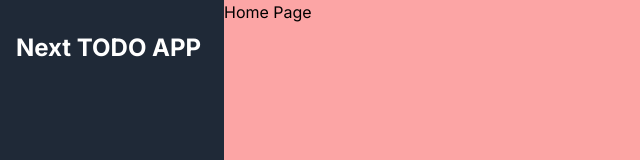
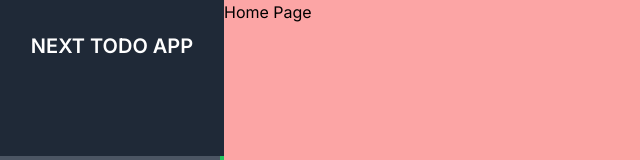
Before and after one commit to Kroro1208/next-todo-app, a Next.js app: page / in a window 1280 px wide. Shown: the top 160 px of the page, without its empty margins (0-640 px from the left). Built offline with nearby package versions, Linux system fonts and the light colour scheme.

Commit message:
型エイリアス使用した

```diff
--- a/src/components/SideMenu/ SideMenu.tsx
+++ b/src/components/SideMenu/ SideMenu.tsx
@@ -1,14 +1,14 @@
 import NavList from "./NavList/NavList"
 
-const  SideMenu = () => {
+const SideMenu = () => {
   return (
     <div className="w-56 pt-8 bg-gray-800 text-white">
       <div>
-        <h1 className="px-4 text-2xl font-bold">Next TODO APP</h1>
+        <h1 className="px-2 text-xl font-semibold text-center">NEXT TODO APP</h1>
         <NavList />
       </div>
     </div>
   )
 }
 
-export default  SideMenu
+export default SideMenu
--- a/src/components/SideMenu/NavList/NavItem/NavaItem.tsx
+++ b/src/components/SideMenu/NavList/NavItem/NavaItem.tsx
@@ -9,7 +9,7 @@ interface NavItemProps {
     icon: React.ReactNode;
 }
 
-const NavaItem: React.FC<NavItemProps> = ({ label, link, icon }) => {
+const NavaItem = ({ label, link, icon }: NavItemProps) => {
     const pathname = usePathname();
   return (
     <Link href={link}
--- a/src/components/SideMenu/NavList/NavList.tsx
+++ b/src/components/SideMenu/NavList/NavList.tsx
@@ -10,7 +10,6 @@ interface NavItemType {
     icon: React.ReactNode;
 }
 
-const NavList = () => {
 const navList: NavItemType[] = [
     {
         id: 1,
@@ -32,6 +31,7 @@ const NavList = () => {
     },
 ];
 
+const NavList = () => {
   return (
     <div className="mt-24">
       {navList.map((item) => (
```
Lines whose indentation alone changed are shown as unchanged.
